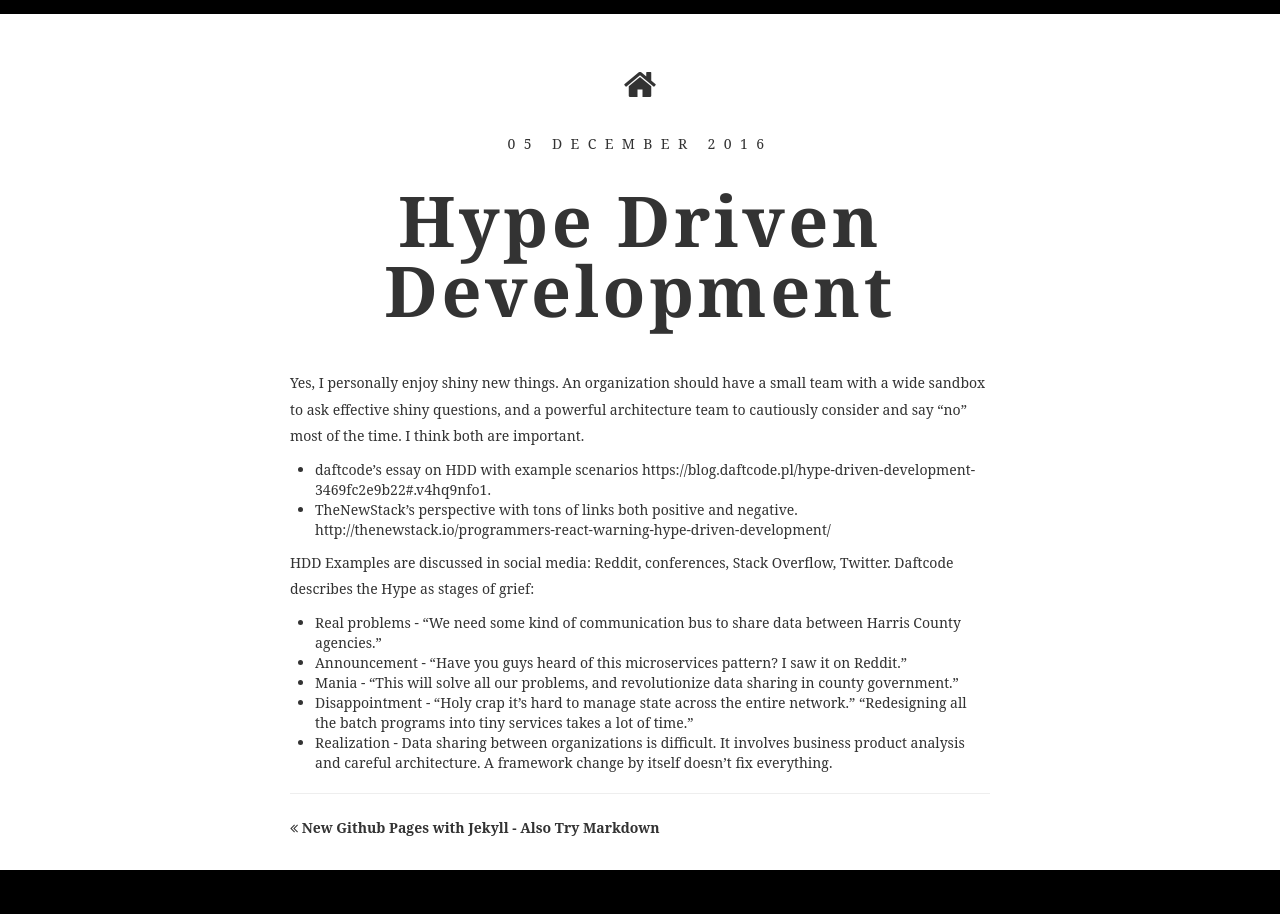
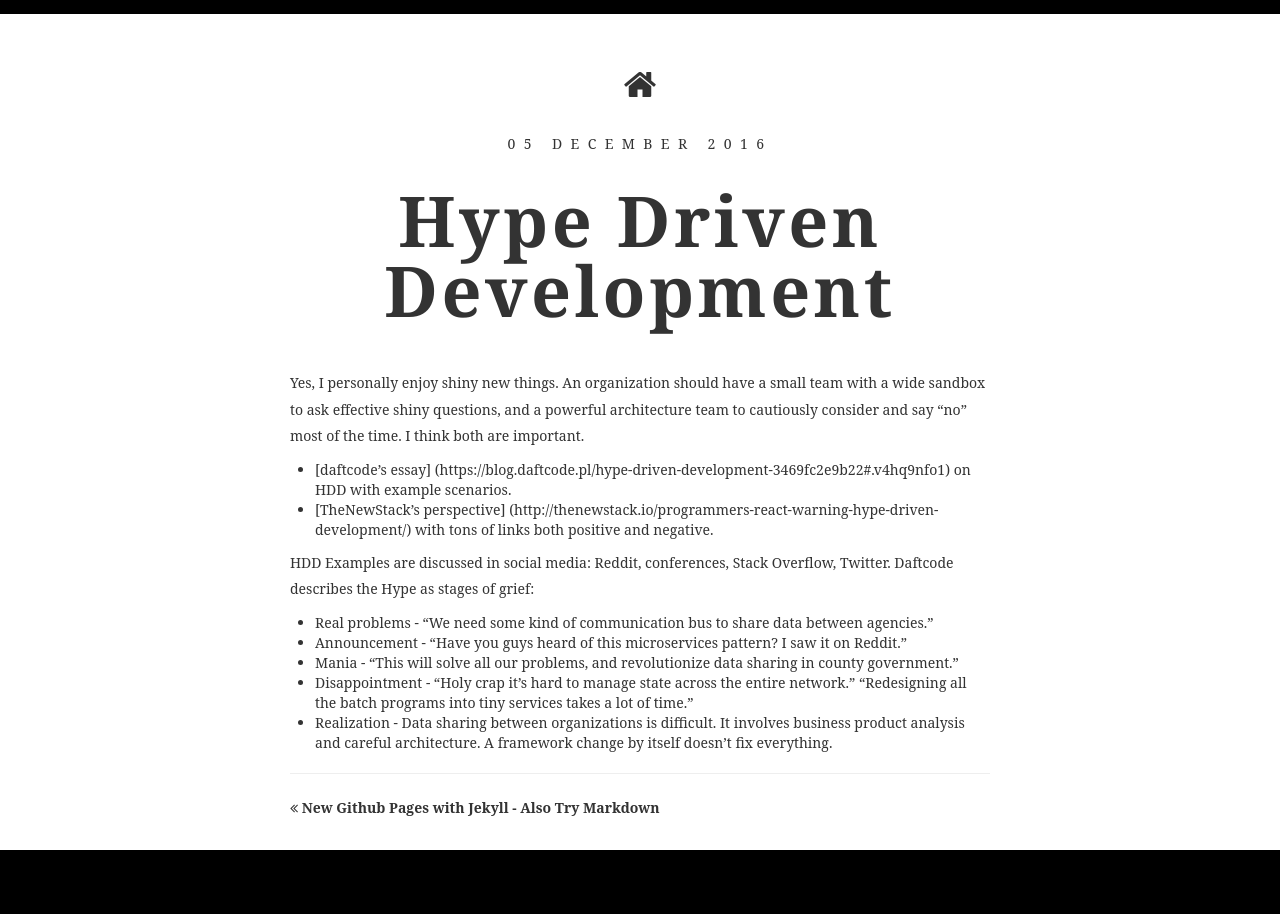
Before and after one commit to MarkHughen/MarkHughen.github.io, a Jekyll site: the page built from _posts/2016-12-05-HypeDrivenDevelopment.md, in a window 1280 px wide. Built offline with Jekyll 4.4.1, drawn with Linux system fonts in a browser that asks for light colours; nearby versions of some CDN libraries; some web fonts are replaced.

Commit message:
Update 2016-12-05-HypeDrivenDevelopment.md

```diff
--- a/_posts/2016-12-05-HypeDrivenDevelopment.md
+++ b/_posts/2016-12-05-HypeDrivenDevelopment.md
@@ -6,12 +6,12 @@
 ---
 Yes, I personally enjoy shiny new things. An organization should have a small team with a wide sandbox to ask effective shiny questions, and a powerful architecture team to cautiously consider and say "no" most of the time. I think both are important.
 
-* daftcode's essay on HDD with example scenarios https://blog.daftcode.pl/hype-driven-development-3469fc2e9b22#.v4hq9nfo1.
-* TheNewStack's perspective with tons of links both positive and negative. http://thenewstack.io/programmers-react-warning-hype-driven-development/
+* [daftcode's essay] (https://blog.daftcode.pl/hype-driven-development-3469fc2e9b22#.v4hq9nfo1) on HDD with example scenarios.
+* [TheNewStack's perspective] (http://thenewstack.io/programmers-react-warning-hype-driven-development/) with tons of links both positive and negative.
 
 HDD Examples are discussed in social media: Reddit, conferences, Stack Overflow, Twitter. Daftcode describes the Hype as stages of grief:
 
-* Real problems - "We need some kind of communication bus to share data between Harris County agencies."
+* Real problems - "We need some kind of communication bus to share data between agencies."
 * Announcement - "Have you guys heard of this microservices pattern? I saw it on Reddit."
 * Mania - "This will solve all our problems, and revolutionize data sharing in county government."
 * Disappointment - "Holy crap it's hard to manage state across the entire network." "Redesigning all the batch programs into tiny services takes a lot of time."
```
